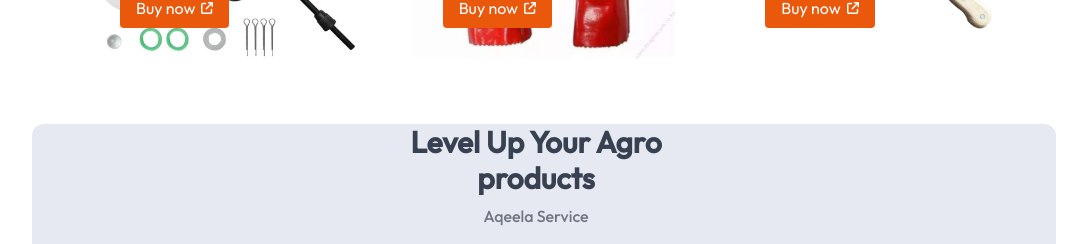
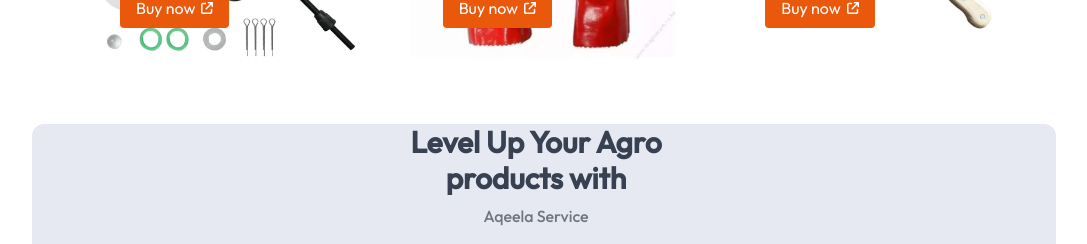
Before and after one commit to Abdul-Razak-LAB/aqeela-services, a Next.js app: page / in a window 1280 px wide. Shown: the part 3900-4144 px from the top of the page, without its empty margins (96-1183 px from the left). Built offline with nearby package versions, Linux system fonts and the light colour scheme.

Commit message:
first commit

```diff
--- a/components/Banner.jsx
+++ b/components/Banner.jsx
@@ -12,7 +12,7 @@
       />
       <div className="flex flex-col items-center justify-center text-center space-y-2 px-4 md:px-0">
         <h2 className="text-2xl md:text-3xl font-semibold max-w-[290px]">
-          Level Up Your Agro products
+          Level Up Your Agro products with
         </h2>
         <p className="max-w-[343px] font-medium text-gray-800/60">
           Aqeela Service
```
